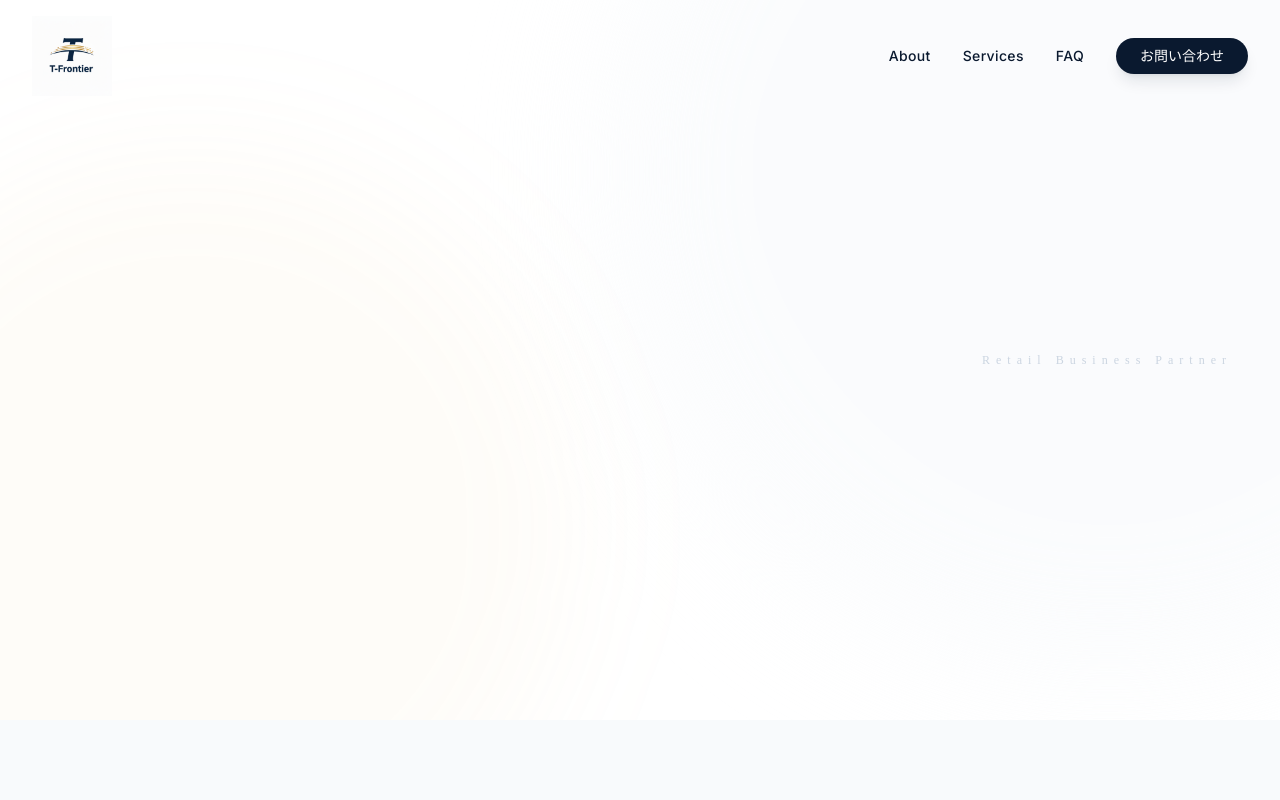
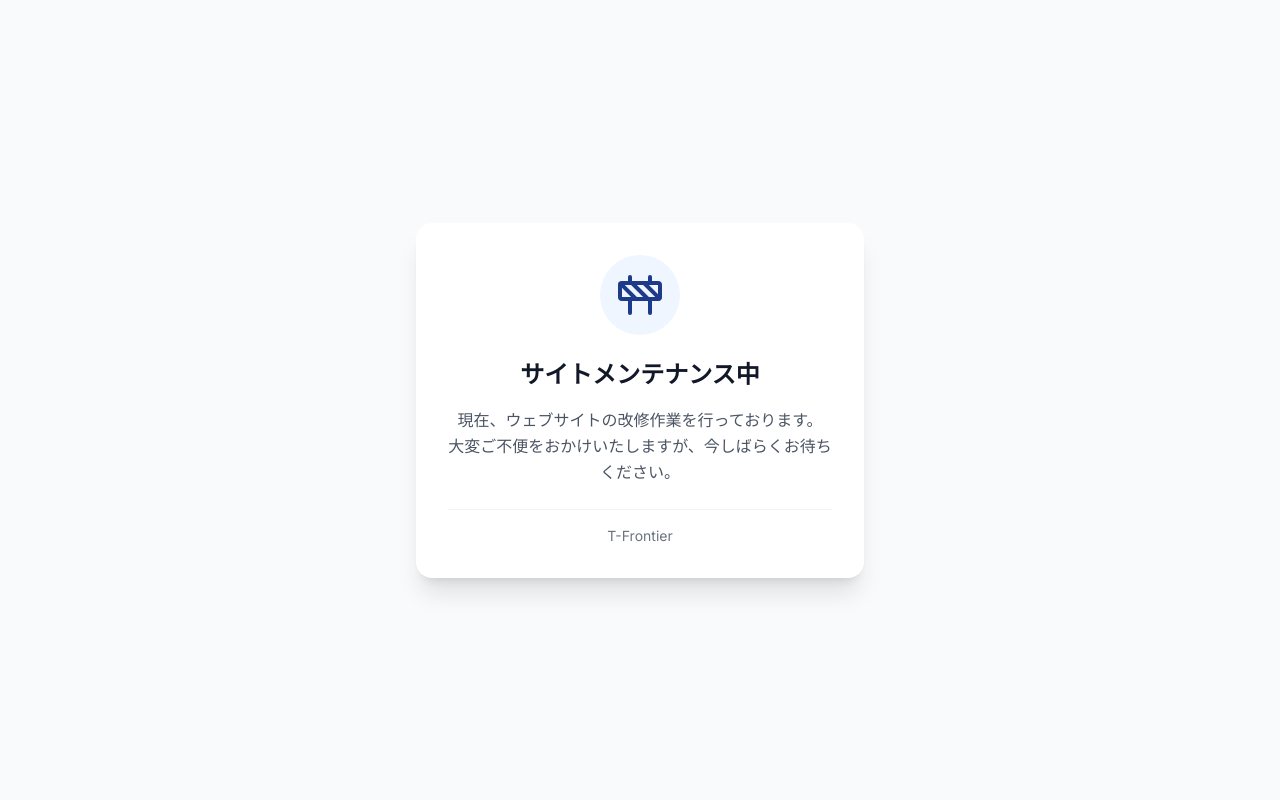
Before and after one commit to nozomutamashima-sketch/T-Frontier-hp, a React (Vite) app: page / in a window 1280 px wide. Shown: the top 800 px of the page. Built offline with nearby package versions, Linux system fonts and the light colour scheme.

Commit message:
feat: implement maintenance mode

```diff
--- a/src/App.jsx
+++ b/src/App.jsx
@@ -8,8 +8,17 @@
 import FAQ from './components/FAQ';
 import Contact from './components/Contact';
 import Footer from './components/Footer';
+import Maintenance from './components/Maintenance';
+
+// メンテナンスモード切り替えフラグ
+// true: メンテナンス画面を表示 / false: 通常通り表示
+const IS_MAINTENANCE_MODE = true;
 
 function App() {
+  if (IS_MAINTENANCE_MODE) {
+    return <Maintenance />;
+  }
+
   return (
     <div className="min-h-screen bg-white">
       <Navbar />
--- /dev/null
+++ b/src/components/Maintenance.jsx
@@ -0,0 +1,34 @@
+import React from 'react';
+import { Construction } from 'lucide-react';
+
+const Maintenance = () => {
+    return (
+        <div className="min-h-screen bg-gray-50 flex flex-col items-center justify-center p-4">
+            <div className="max-w-md w-full bg-white rounded-2xl shadow-xl p-8 text-center space-y-6">
+                <div className="flex justify-center">
+                    <div className="p-4 bg-blue-50 rounded-full">
+                        <Construction className="w-12 h-12 text-blue-900" />
+                    </div>
+                </div>
+
+                <div className="space-y-4">
+                    <h1 className="text-2xl font-bold text-gray-900 font-feature">
+                        サイトメンテナンス中
+                    </h1>
+                    <p className="text-gray-600 leading-relaxed">
+                        現在、ウェブサイトの改修作業を行っております。
+                        大変ご不便をおかけいたしますが、今しばらくお待ちください。
+                    </p>
+                </div>
+
+                <div className="pt-4 border-t border-gray-100">
+                    <p className="text-sm text-gray-500">
+                        T-Frontier
+                    </p>
+                </div>
+            </div>
+        </div>
+    );
+};
+
+export default Maintenance;
```
